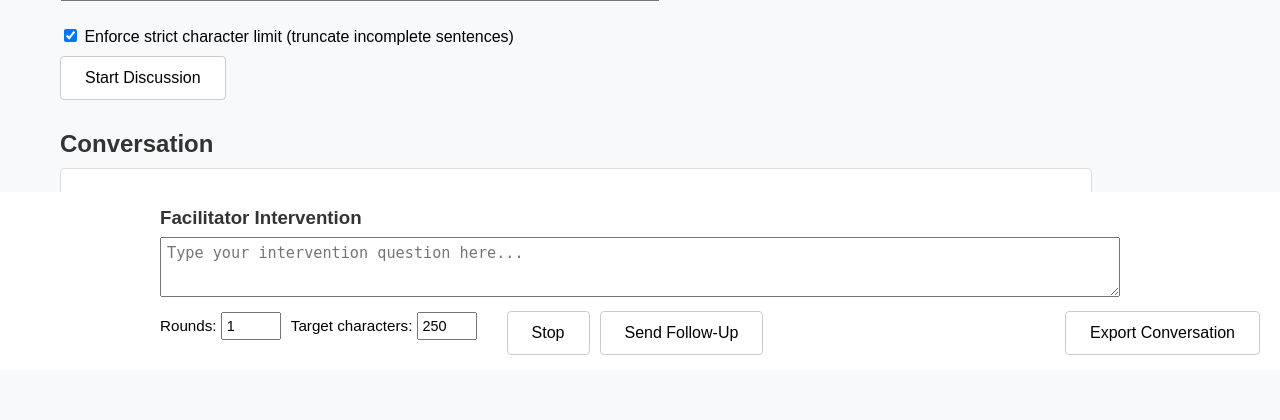
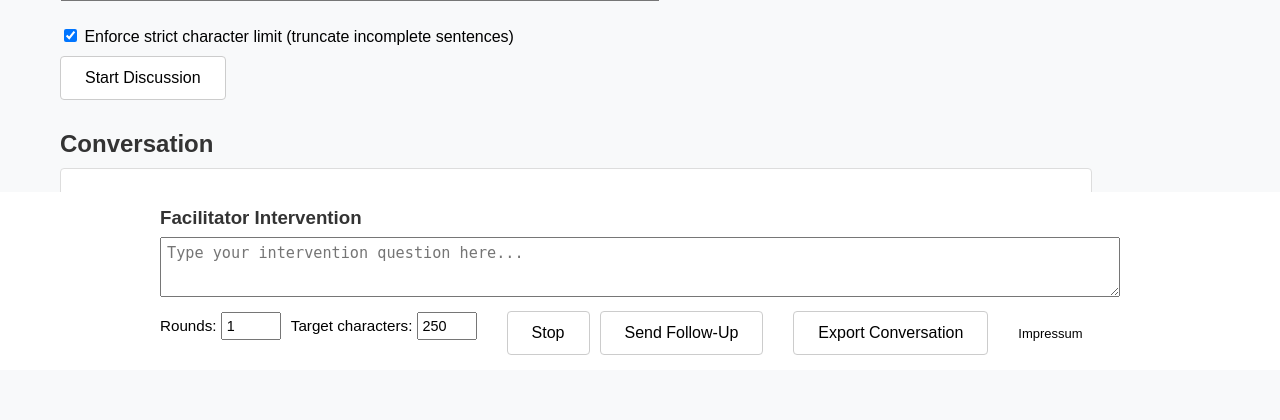
Before and after one commit to tannenbach/focus-ai, a Flask app: page / in a window 1280 px wide. Shown: the part 488-908 px from the top of the page. Run offline with Flask 3, Linux system fonts and the light colour scheme.

Commit message:
Update styles for chat entry and follow-up section
Refactor CSS styles for chat entry and controls layout.

```diff
--- a/static/style.css
+++ b/static/style.css
@@ -89,7 +89,7 @@ button:hover {
 }
 
 /* Speaker label */
-chat-entry strong,
+.chat-entry strong,
 .entry strong {
   display: block;
   color: #222;
@@ -151,7 +151,7 @@ chat-entry strong,
   align-self: flex-start;
 }
 
-/* Textarea – volle Breite des Inhaltsbereichs */
+/* Textarea – volle Breite */
 #followup-section .fi-text textarea {
   width: 100%;
   max-width: none;
@@ -165,15 +165,14 @@ chat-entry strong,
 
 /* komplette Controls-Zeile */
 #followup-section .fi-controls {
-  position: relative;      /* Basis für absolute Positionierung rechts */
   display: flex;
   align-items: center;
   width: 100%;
   gap: 10px;
-  padding-right: 260px;    /* Platz für Export + Impressum rechts */
+  flex-wrap: nowrap;  /* alles in einer Zeile */
 }
 
-/* Labels & Inputs links */
+/* Labels & Inputs */
 #followup-section .fi-controls label {
   white-space: nowrap;
   font-size: 0.95rem;
@@ -191,20 +190,14 @@ chat-entry strong,
   margin-left: 20px;
 }
 
-/* Export rechts, vertikal zentriert */
+/* Export – ganz normaler Button direkt neben follow-up */
 #export-btn {
-  position: absolute;
-  top: 50%;
-  right: 120px;              /* Abstand vor Impressum */
-  transform: translateY(-50%);
+  margin-left: 20px; /* Abstand zu Send Follow-Up */
 }
 
-/* Impressum ganz rechts, mit Abstand */
+/* Impressum rechts daneben */
 .impressum-link {
-  position: absolute;
-  right: 0;
-  top: calc(50% + 14px);   /* 14px entspricht halber Button-Höhe */
-  transform: none;
+  margin-left: 20px;
   font-size: 13px;
   color: #000;
   white-space: nowrap;
```
